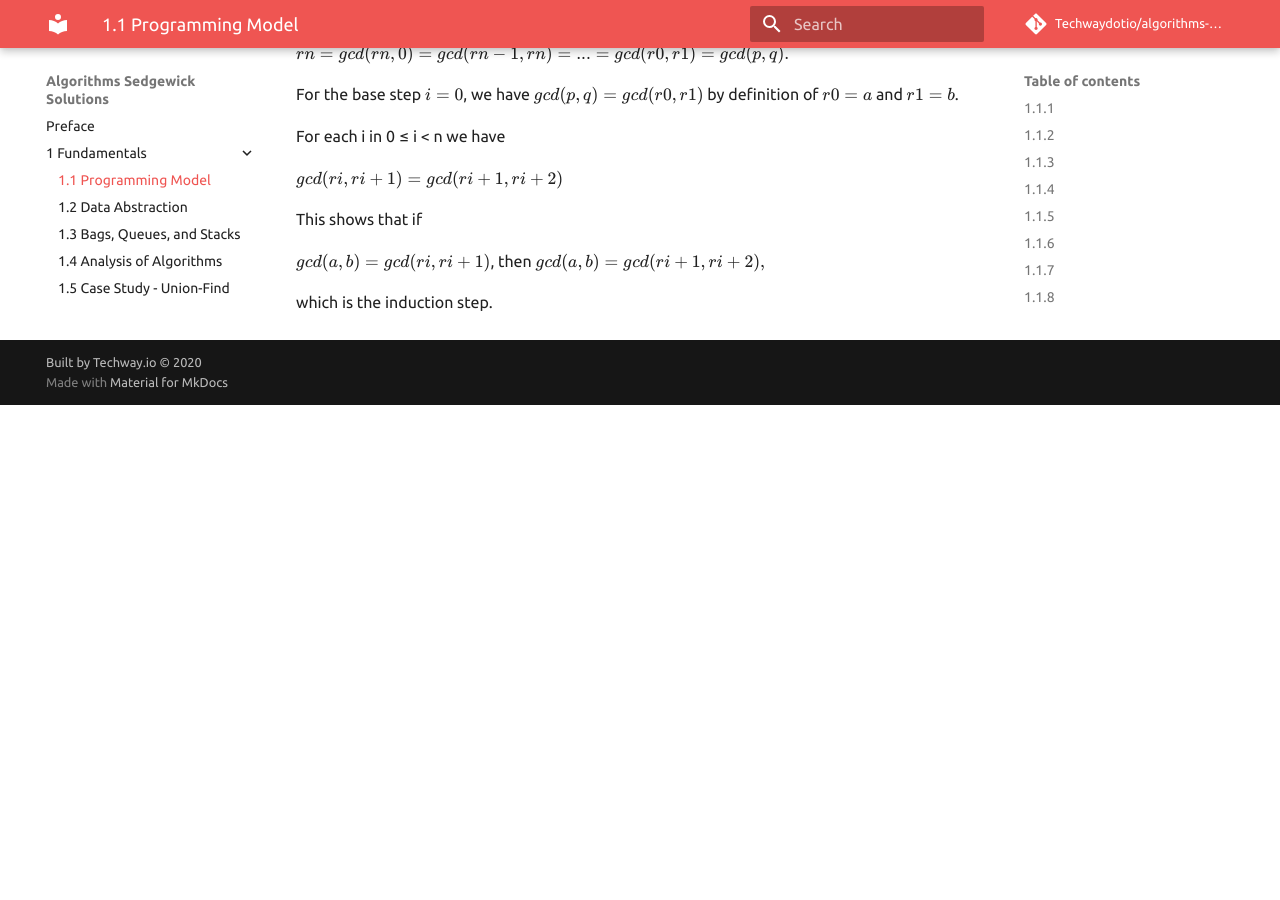
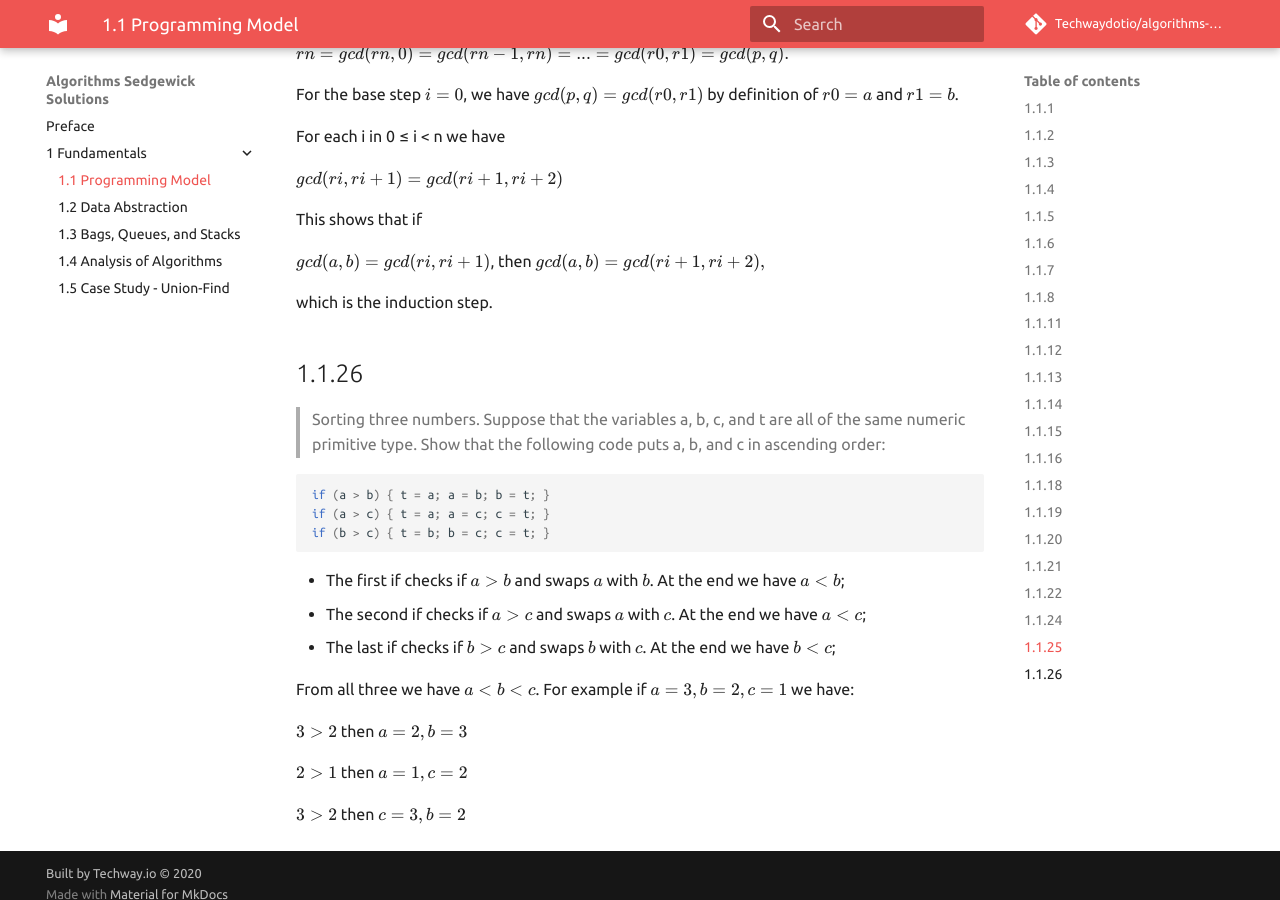
Before and after one commit to Techwaydotio/algorithms-sedgewick, an MkDocs documentation site: the page built from docs/Chap01/1.1.md, in a window 1280 px wide and 900 px high, scrolled down 11394 px. Built offline with MkDocs 1.6.1 and Material for MkDocs 9.7.7, drawn with Linux system fonts in a browser that asks for light colours; nearby versions of some CDN libraries; comment, search, counter and statistics services are not loaded; before the commit the page ends 11799 px from its top, so only the background shows below that.

Commit message:
Ch1 1.1.26

````diff
--- a/docs/Chap01/1.1.md
+++ b/docs/Chap01/1.1.md
@@ -546,3 +546,27 @@ This shows that if
 $gcd(a, b) = gcd(ri, ri+1)$, then $gcd(a, b) = gcd(ri+1, ri+2),$
 
 which is the induction step.
+
+##1.1.26
+
+> Sorting three numbers. Suppose that the variables a, b, c, and t are all of the
+same numeric primitive type. Show that the following code puts a, b, and c in ascending
+order:
+
+```java
+if (a > b) { t = a; a = b; b = t; }
+if (a > c) { t = a; a = c; c = t; }
+if (b > c) { t = b; b = c; c = t; }
+```
+
+* The first if checks if $a > b$ and swaps $a$ with $b$. At the end we have $a < b$;
+* The second if checks if $a > c$ and swaps $a$ with $c$. At the end we have $a < c$;
+* The last if checks if $b > c$ and swaps $b$ with $c$. At the end we have $b < c$;
+
+From all three we have $a < b < c$. For example if $a=3, b=2, c=1$ we have:
+
+$3 > 2$ then $a = 2, b = 3$
+
+$2 > 1$ then $a = 1, c = 2$
+
+$3 > 2$ then $c = 3, b = 2$
````
Also changed, not shown: site/Chap01/1.1/index.html, 1 other file.
